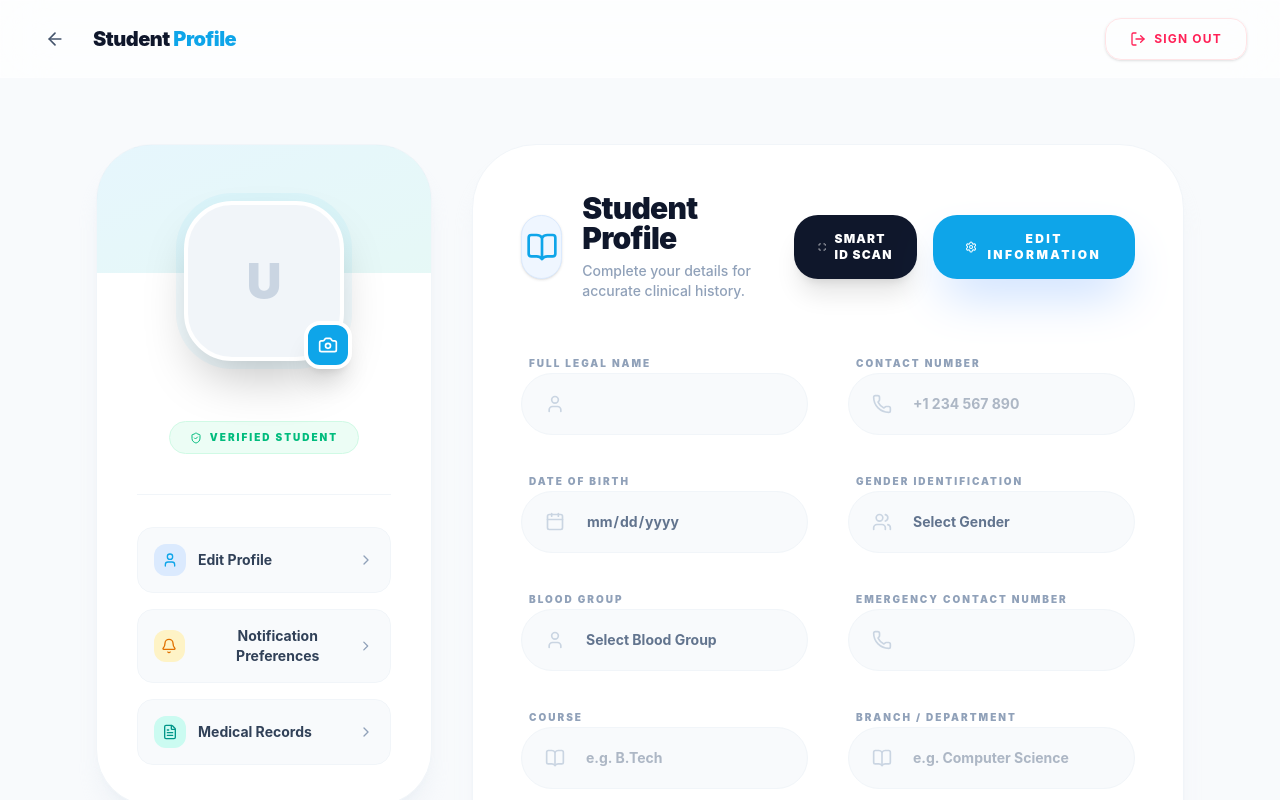
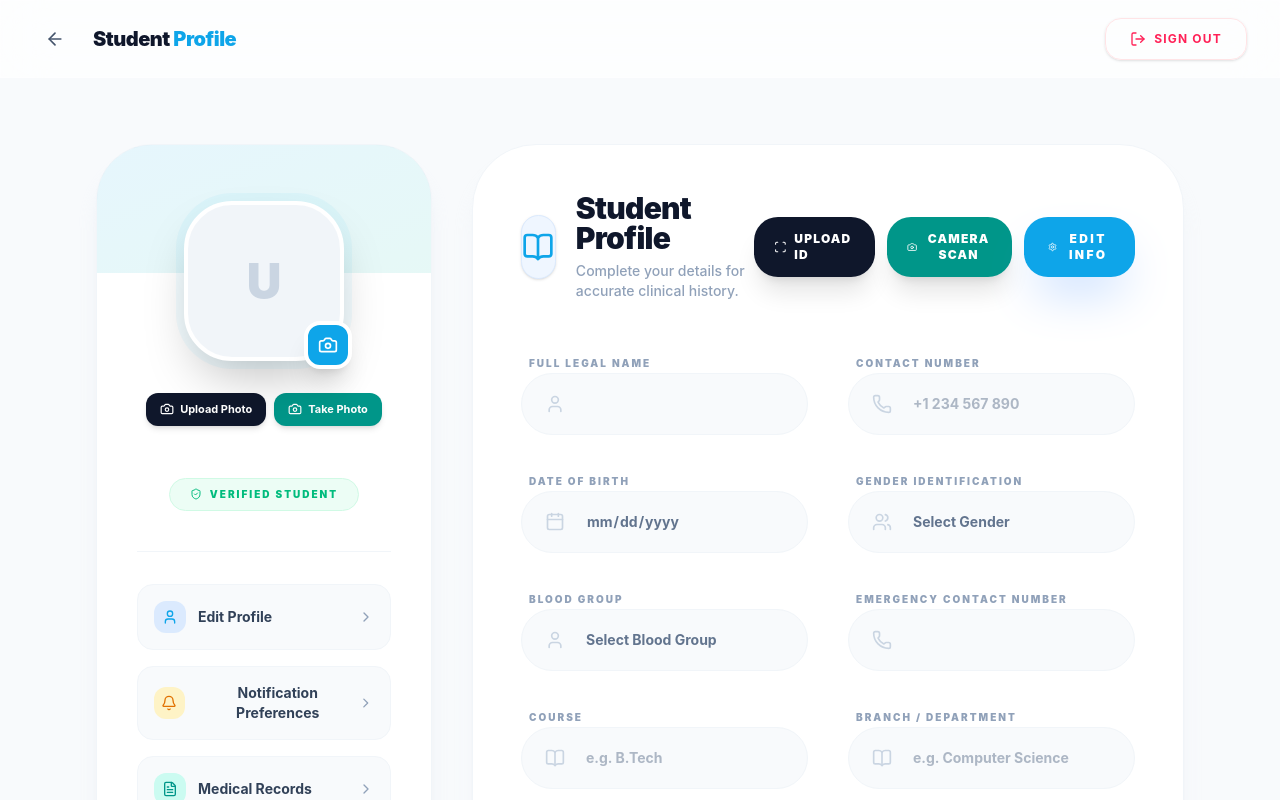
Before and after one commit to VenkataGouthamReddy/unihealth-ai, a React (Vite) app: page /profile in a window 1280 px wide. Shown: the top 800 px of the page. Built offline with nearby package versions, Linux system fonts and the light colour scheme; no server answers; sample sign-in values are in the browser's storage.

Commit message:
Add explicit Upload, Take Photo (Live Camera WebCam), and Remove Photo features

```diff
--- a/src/pages/Profile.jsx
+++ b/src/pages/Profile.jsx
@@ -65,6 +65,71 @@ export default function Profile() {
 
   const [passError, setPassError] = useState('');
   const [passSuccess, setPassSuccess] = useState('');
+
+  // Live Camera Stream State
+  const [showCameraModal, setShowCameraModal] = useState(false);
+  const [cameraPurpose, setCameraPurpose] = useState('profile');
+  const videoRef = React.useRef(null);
+  const mediaStreamRef = React.useRef(null);
+
+  const startCamera = async (purpose = 'profile') => {
+    setCameraPurpose(purpose);
+    setShowCameraModal(true);
+    try {
+      const stream = await navigator.mediaDevices.getUserMedia({
+        video: { width: { ideal: 1280 }, height: { ideal: 720 }, facingMode: 'user' }
+      });
+      mediaStreamRef.current = stream;
+      if (videoRef.current) {
+        videoRef.current.srcObject = stream;
+      }
+    } catch (err) {
+      console.error("Camera access error:", err);
+      alert("Unable to access camera. Please make sure your camera is connected and permissions are allowed.");
+      setShowCameraModal(false);
+    }
+  };
+
+  const stopCamera = () => {
+    if (mediaStreamRef.current) {
+      mediaStreamRef.current.getTracks().forEach(track => track.stop());
+      mediaStreamRef.current = null;
+    }
+    setShowCameraModal(false);
+  };
+
+  const capturePhoto = () => {
+    if (!videoRef.current) return;
+    const canvas = document.createElement('canvas');
+    canvas.width = videoRef.current.videoWidth || 640;
+    canvas.height = videoRef.current.videoHeight || 480;
+    const ctx = canvas.getContext('2d');
+    ctx.drawImage(videoRef.current, 0, 0, canvas.width, canvas.height);
+
+    canvas.toBlob(async (blob) => {
+      if (!blob) return;
+      const file = new File([blob], `captured_photo_${Date.now()}.jpg`, { type: 'image/jpeg' });
+      stopCamera();
+
+      if (cameraPurpose === 'profile') {
+        setIsUploading(true);
+        setPassError('');
+        setPassSuccess('');
+        try {
+          const res = await uploadProfilePicture(file);
+          setProfileData(prev => ({ ...prev, profile_picture: res.profile_picture }));
+          setPassSuccess("Profile picture updated using camera!");
+        } catch (err) {
+          setPassError("Failed to upload camera photo.");
+        } finally {
+          setIsUploading(false);
+        }
+      } else if (cameraPurpose === 'idScan') {
+        const fakeEvent = { target: { files: [file] } };
+        handleIdScan(fakeEvent);
+      }
+    }, 'image/jpeg', 0.9);
+  };
 
   const baseURL = ''; // Vite proxy (dev) and FastAPI (prod) both serve /static/*
 
@@ -275,14 +340,31 @@ export default function Profile() {
                      </div>
                   </div>
 
+                  {/* Explicit Profile Picture Controls */}
+                  <div className="flex flex-wrap justify-center gap-2 mb-6 w-full">
+                     <label className="px-3.5 py-2 bg-slate-900 text-white text-[11px] font-bold rounded-xl hover:bg-teal-600 cursor-pointer flex items-center gap-1.5 transition-all shadow-md active:scale-95">
+                        <Camera className="w-3.5 h-3.5" /> Upload Photo
+                        <input type="file" className="hidden" onChange={handleImageUpload} accept="image/*" />
+                     </label>
+
+                     <button
+                        type="button"
+                        onClick={() => startCamera('profile')}
+                        className="px-3.5 py-2 bg-teal-600 text-white text-[11px] font-bold rounded-xl hover:bg-teal-700 cursor-pointer flex items-center gap-1.5 transition-all shadow-md active:scale-95"
+                     >
+                        <Camera className="w-3.5 h-3.5" /> Take Photo
+                     </button>
+
                      {profileData?.profile_picture && (
                         <button
+                          type="button"
                           onClick={handleRemoveImage}
-                       className="mb-4 text-xs font-bold text-rose-500 hover:text-rose-700 flex items-center gap-1.5 bg-rose-50 px-4 py-2 rounded-xl border border-rose-100 transition-all hover:bg-rose-100 shadow-sm cursor-pointer"
+                          className="px-3.5 py-2 bg-rose-50 text-rose-600 text-[11px] font-bold rounded-xl hover:bg-rose-100 border border-rose-100 flex items-center gap-1.5 transition-all shadow-sm active:scale-95 cursor-pointer"
                         >
-                       <Trash2 className="w-3.5 h-3.5" /> Remove Profile Photo
+                          <Trash2 className="w-3.5 h-3.5" /> Remove
                         </button>
                      )}
+                  </div>
 
                   <h2 className="text-3xl font-black text-slate-900 mb-1 tracking-tight">{profileData?.name}</h2>
                   <p className="text-slate-500 font-medium mb-6">{profileData?.email}</p>
@@ -364,22 +446,32 @@ export default function Profile() {
                            <p className="text-sm font-medium text-slate-400">Complete your details for accurate clinical history.</p>
                         </div>
                      </div>
-                     <div className="flex flex-col sm:flex-row items-center gap-4">
-                        <label className={`px-6 py-4 rounded-[1.5rem] font-black text-xs uppercase tracking-[0.1em] transition-all flex items-center gap-2 cursor-pointer ${
+                      <div className="flex flex-col sm:flex-row items-center gap-3">
+                         <label className={`px-5 py-3.5 rounded-[1.5rem] font-black text-xs uppercase tracking-[0.1em] transition-all flex items-center gap-2 cursor-pointer ${
                             isScanning ? 'bg-slate-100 text-slate-500' : 'bg-slate-900 text-white shadow-xl hover:scale-105 active:scale-95'
                          }`}>
                             {isScanning ? <Loader2 className="w-4 h-4 animate-spin" /> : <Scan className="w-4 h-4" />}
-                           {isScanning ? 'Scanning...' : 'Smart ID Scan'}
+                            {isScanning ? 'Scanning...' : 'Upload ID'}
                             <input type="file" className="hidden" accept="image/*" onChange={handleIdScan} disabled={isScanning} />
                          </label>
+
+                         <button
+                            type="button"
+                            onClick={() => startCamera('idScan')}
+                            disabled={isScanning}
+                            className="px-5 py-3.5 bg-teal-600 text-white rounded-[1.5rem] font-black text-xs uppercase tracking-[0.1em] transition-all flex items-center gap-2 shadow-xl hover:bg-teal-700 hover:scale-105 active:scale-95 disabled:opacity-50"
+                         >
+                            <Camera className="w-4 h-4" /> Camera Scan
+                         </button>
+
                          <button
                             onClick={(e) => { e.preventDefault(); setIsEditing(!isEditing); }}
-                           className={`px-8 py-4 rounded-[1.5rem] font-black text-xs uppercase tracking-[0.2em] transition-all flex items-center gap-2 ${
+                            className={`px-6 py-3.5 rounded-[1.5rem] font-black text-xs uppercase tracking-[0.2em] transition-all flex items-center gap-2 ${
                                isEditing ? 'bg-slate-100 text-slate-500' : 'bg-primary text-white shadow-2xl shadow-blue-500/30 hover:scale-105 active:scale-95'
                             }`}
                          >
                             {isEditing ? <X className="w-4 h-4" /> : <Settings className="w-4 h-4" />}
-                           {isEditing ? 'Cancel' : 'Edit Information'}
+                            {isEditing ? 'Cancel' : 'Edit Info'}
                          </button>
                       </div>
                   </div>
@@ -584,6 +676,60 @@ export default function Profile() {
             </div>
          </div>
        </main>
+
+      {/* LIVE CAMERA STREAM CAPTURE MODAL */}
+      {showCameraModal && (
+        <div className="fixed inset-0 z-[200] flex items-center justify-center p-4 bg-slate-900/80 backdrop-blur-md animate-in fade-in duration-300">
+          <div className="bg-white rounded-[2.5rem] p-6 max-w-lg w-full text-center shadow-2xl space-y-4 border border-slate-100">
+            <div className="flex justify-between items-center pb-2 border-b border-slate-100">
+              <h3 className="text-base font-black text-slate-900 flex items-center gap-2">
+                <Camera className="w-5 h-5 text-teal-600" />
+                {cameraPurpose === 'profile' ? 'Capture Profile Picture' : 'Scan ID Card with Camera'}
+              </h3>
+              <button
+                type="button"
+                onClick={stopCamera}
+                className="p-2 hover:bg-slate-100 rounded-xl text-slate-500 hover:text-slate-900 transition-colors"
+              >
+                <X className="w-5 h-5" />
+              </button>
+            </div>
+
+            <div className="relative rounded-2xl overflow-hidden bg-slate-900 aspect-video flex items-center justify-center border-2 border-slate-800 shadow-inner">
+              <video
+                ref={(ref) => {
+                  videoRef.current = ref;
+                  if (ref && mediaStreamRef.current) ref.srcObject = mediaStreamRef.current;
+                }}
+                autoPlay
+                playsInline
+                className="w-full h-full object-cover"
+              />
+            </div>
+
+            <p className="text-xs font-semibold text-slate-500">
+              Position yourself or your document in front of the camera and click capture.
+            </p>
+
+            <div className="flex justify-center gap-4 pt-2">
+              <button
+                type="button"
+                onClick={stopCamera}
+                className="px-6 py-3 bg-slate-100 text-slate-700 font-bold rounded-2xl text-xs hover:bg-slate-200 transition-all"
+              >
+                Cancel
+              </button>
+              <button
+                type="button"
+                onClick={capturePhoto}
+                className="px-8 py-3 bg-teal-600 text-white font-black rounded-2xl text-xs flex items-center gap-2 hover:bg-teal-700 shadow-xl shadow-teal-600/30 transition-all active:scale-95"
+              >
+                <Camera className="w-4 h-4" /> Capture & Use Photo
+              </button>
+            </div>
+          </div>
+        </div>
+      )}
     </div>
   );
 }
```
Lines whose indentation alone changed are shown as unchanged.
